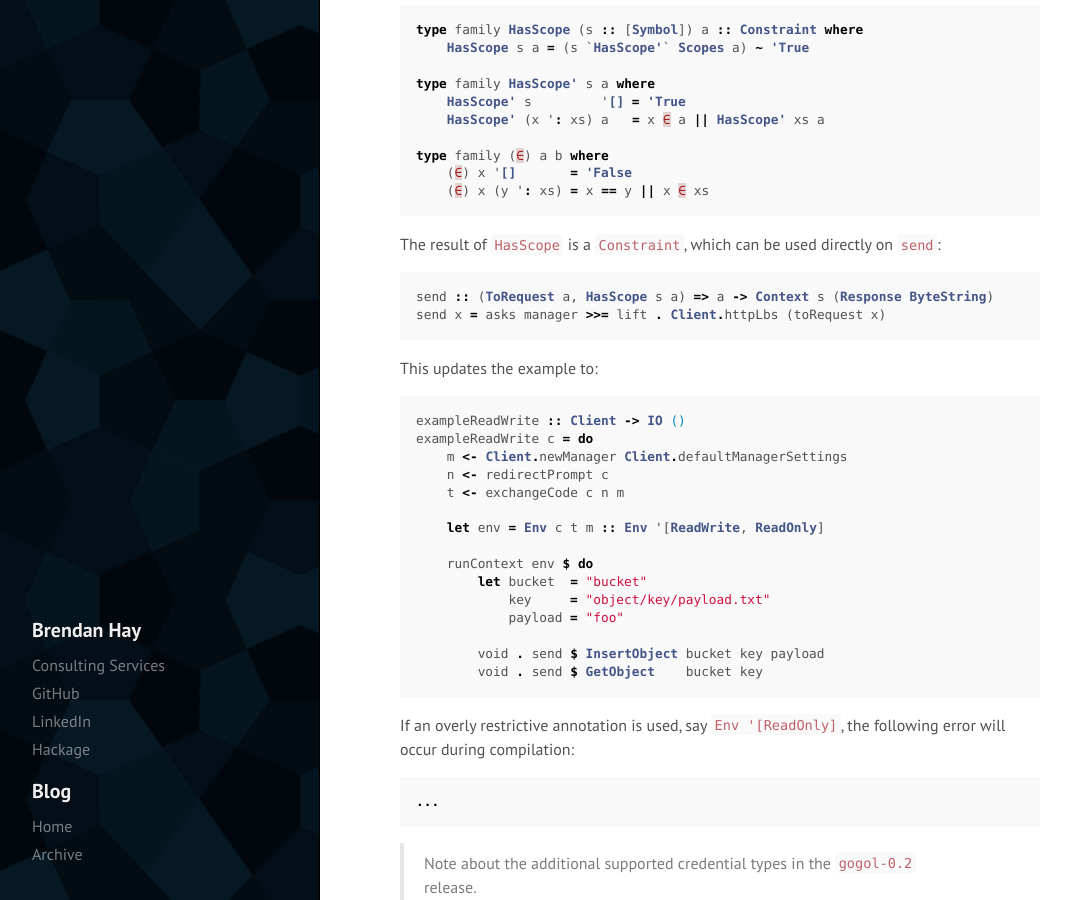
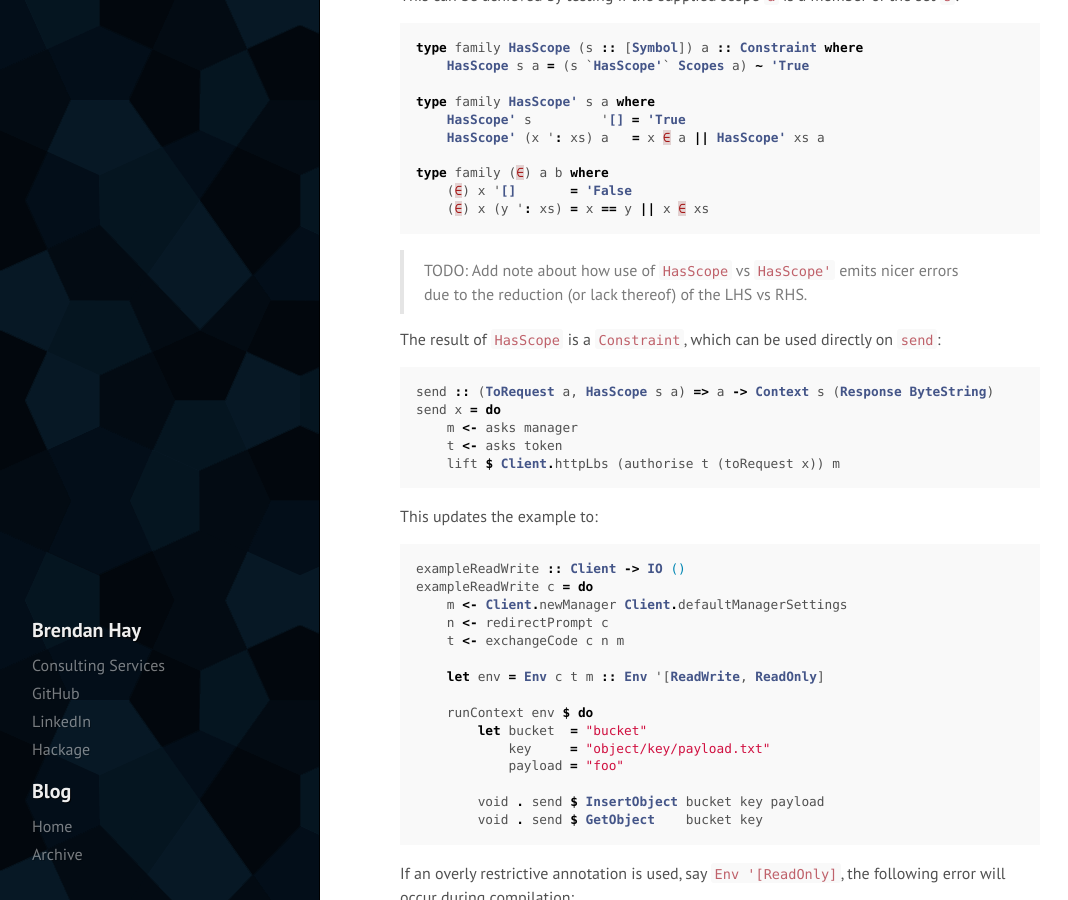
Before and after one commit to brendanhay/brendanhay.github.io, a Jekyll site: the page built from _posts/2016-05-26-typed-authorisation-scopes.md, in a window 1280 px wide and 900 px high, scrolled down 8935 px. Shown: the whole window, without its empty margins (0-1068 px from the left). Built offline with Jekyll 4.4.1, drawn with Linux system fonts in a browser that asks for light colours; some of the changed text lies outside the part shown.

Commit message:
Note to future self

```diff
--- a/_posts/2016-05-26-typed-authorisation-scopes.md
+++ b/_posts/2016-05-26-typed-authorisation-scopes.md
@@ -456,11 +456,17 @@ type family (∈) a b where
     (∈) x (y ': xs) = x == y || x ∈ xs
 {% endhighlight %}
 
+> TODO: Add note about how use of `HasScope` vs `HasScope'` emits nicer errors
+due to the reduction (or lack thereof) of the LHS vs RHS.
+
 The result of `HasScope` is a `Constraint`, which can be used directly on `send`:
 
 {% highlight haskell %}
 send :: (ToRequest a, HasScope s a) => a -> Context s (Response ByteString)
-send x = asks manager >>= lift . Client.httpLbs (toRequest x)
+send x = do
+    m <- asks manager
+    t <- asks token
+    lift $ Client.httpLbs (authorise t (toRequest x)) m
 {% endhighlight %}
 
 This updates the example to:
```
Also changed, not shown: other parts of _posts/2016-05-26-typed-authorisation-scopes.md (+8 -8 lines).
